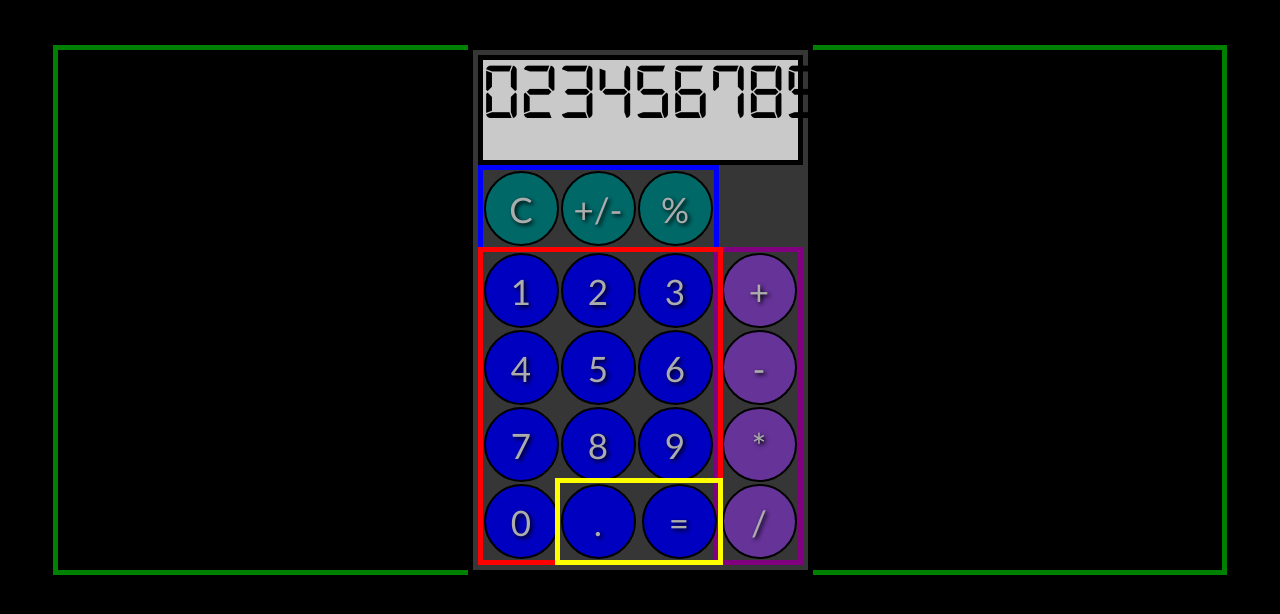
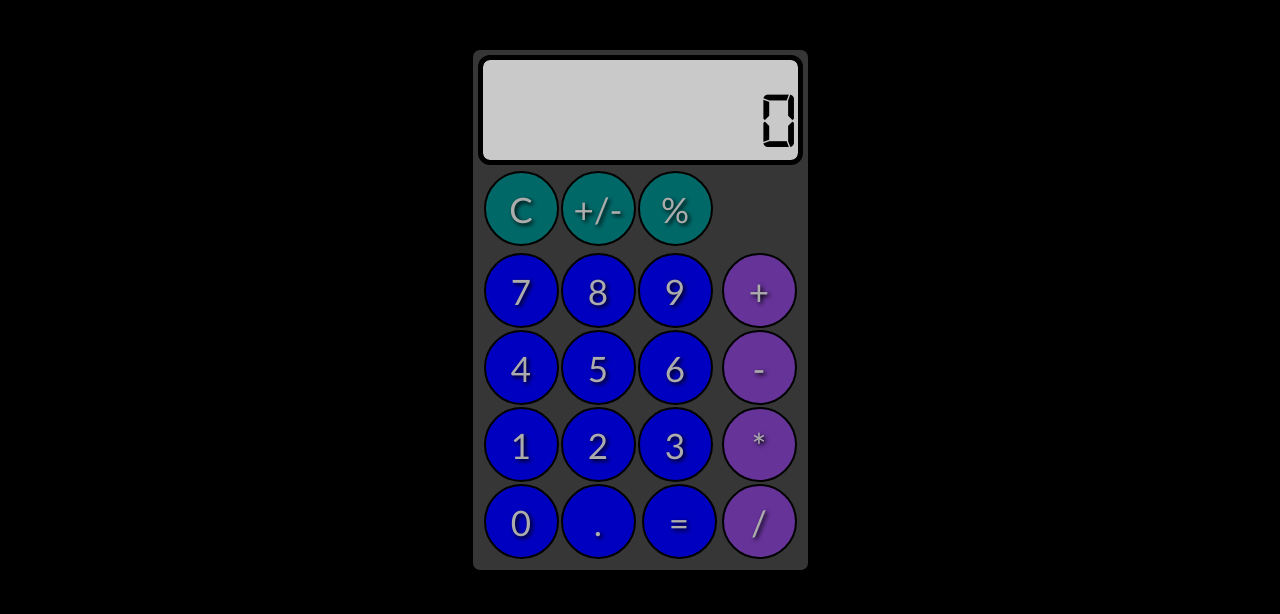
Before and after one commit to maxwatsonthecoder/calculatorTOP, a plain HTML site: page index.html in a window 1280 px wide. Drawn offline with Linux system fonts and the light colour scheme.

Commit message:
Clean up styling and correct number order. Clean up comments.

```diff
--- a/index.html
+++ b/index.html
@@ -8,7 +8,7 @@
 <body>
     <div id="main-page">
         <div id="container">
-            <div id="display">023456789</div>
+            <div id="display">0</div>
             <div id="options">
                 <button id="clear">C</button>
                 <button>+/-</button>
@@ -21,15 +21,15 @@
                 <button>/</button>
             </div>
             <div id="numbers" class="numbers">
+                <button>7</button>
+                <button>8</button>
+                <button>9</button>
+                <button>4</button>
+                <button>5</button>
+                <button>6</button>
                 <button>1</button>
                 <button>2</button>
                 <button>3</button>
-                <button>4</button>
-                <button>5</button>
-                <button>6</button>
-                <button>7</button>
-                <button>8</button>
-                <button>9</button>
                 <button>0</button>
             </div>
             <div id="dot-equals">
--- a/script.js
+++ b/script.js
@@ -29,14 +29,14 @@ operatorsBtns.addEventListener("click", (event) => {
 });
 
 equalsBtn.addEventListener("click", function() {
-    //if (operator && currentNum) {
+    if (operator && currentNum) {
         result = operate();
         console.log(`equalsbtn is ${result}, and ${num1}`);
         num1 = limitDisplay(result);
         display.textContent = parseFloat(num1);
         currentNum = "";
         num2 = "";
-   // }
+    }
 });
 
 clearBtn.addEventListener("click", function() {
@@ -100,6 +100,5 @@ function initiate() {
 
 
 
-//need = to not be counted as a number.
-//limit decimal to once per number.
-//Make negative clear and % buttons work.
+//make functional then limit decimal to once per number.
+//Make negative and % buttons work.
--- a/styles.css
+++ b/styles.css
@@ -12,7 +12,6 @@ body {
 
 #main-page {
     display: flex;
-    outline: 5px solid green;
     justify-content: center;
     align-items: center;
     margin: 50px;
@@ -20,7 +19,7 @@ body {
 
 #container {
     position: relative;
-    outline: 5px solid black;
+    border-radius: 7px;
     width: 315px;
     height: 500px;
     display: flex;
@@ -47,12 +46,14 @@ button {
     position: absolute;
     top: 10px;
     outline: 5px solid black;
+    border-radius: 7px;
     width: 315px;
     height: 100px;
     background-color: #c9c9c9;
     font-family: 'Digital-7', sans-serif;
     font-size: 80px;
-    text-align: start;
+    align-items: center;
+    justify-content: end;
 
 }
 
@@ -60,7 +61,7 @@ button {
     position: absolute;
     top: 120px;
     display: flex;
-    outline: 5px solid blue;
+    /* outline: 5px solid blue; */
     align-items: flex-start;
 }
 #options button {
@@ -72,7 +73,7 @@ button {
     bottom: 10px;
     right: 10px;
     display: flex;
-    outline: 5px solid purple;
+    /* outline: 5px solid purple; */
     flex-direction: column;
     align-items: flex-end;
     width: 80px;
@@ -88,7 +89,7 @@ button {
     left: 10px;
     display: flex;
     flex-wrap: wrap;
-    outline: 5px solid red;
+    /* outline: 5px solid red; */
     margin-top: -225px;
     width: 235px;
     }
@@ -99,7 +100,7 @@ button {
 
 #dot-equals {
     position: absolute;
-    outline: 5px solid yellow;
+    /* outline: 5px solid yellow; */
     bottom: 10px;
     right: 90px;
 }
```
